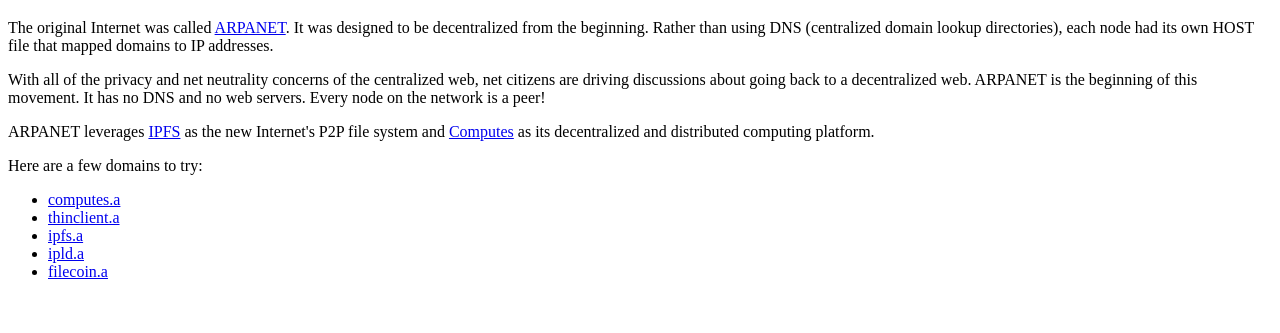
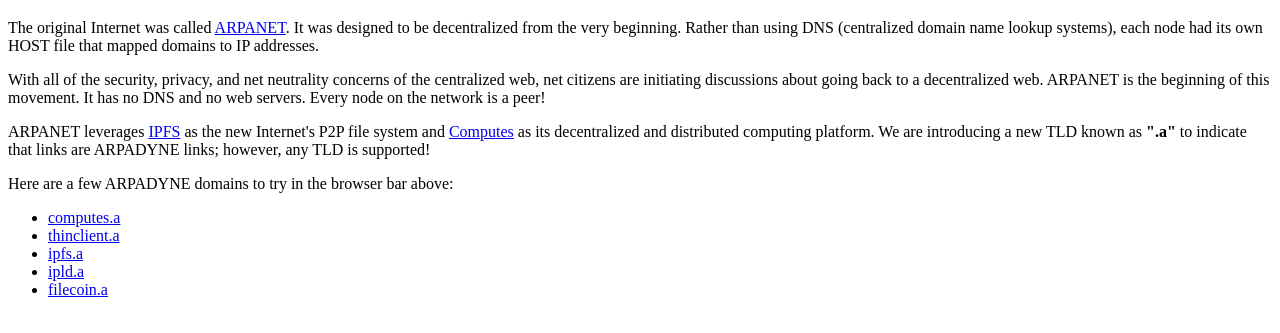
Before and after one commit to chrismatthieu/arpadyne, a website: page public/arpadyne.html in a window 1280 px wide. Shown: the part 61-394 px from the top of the page. Drawn offline with Linux system fonts and the light colour scheme.

Commit message:
updated welcome text and added home link

```diff
--- a/public/arpadyne.html
+++ b/public/arpadyne.html
@@ -7,17 +7,17 @@
   <body>
     <h1>Welcome to ARPADYNE!</h1>
     <p>
-      The original Internet was called <a href="https://en.wikipedia.org/wiki/ARPANET">ARPANET</a>. It was designed to be decentralized from the beginning. Rather than using DNS (centralized domain lookup directories), each node had its own HOST file that mapped domains to IP addresses.
+      The original Internet was called <a href="https://en.wikipedia.org/wiki/ARPANET">ARPANET</a>. It was designed to be decentralized from the very beginning. Rather than using DNS (centralized domain name lookup systems), each node had its own HOST file that mapped domains to IP addresses.
     </p>
     <p>
-      With all of the privacy and net neutrality concerns of the centralized web, net citizens are driving discussions about going back to a decentralized web.
+      With all of the security, privacy, and net neutrality concerns of the centralized web, net citizens are initiating discussions about going back to a decentralized web.
       ARPANET is the beginning of this movement. It has no DNS and no web servers. Every node on the network is a peer!
     </p>
     <p>
-      ARPANET leverages <a href="https://ipfs.io">IPFS</a> as the new Internet's P2P file system and <a href="https://computes.com">Computes</a> as its decentralized and distributed computing platform.
+      ARPANET leverages <a href="https://ipfs.io">IPFS</a> as the new Internet's P2P file system and <a href="https://computes.com">Computes</a> as its decentralized and distributed computing platform. We are introducing a new TLD known as <b>".a"</b> to indicate that links are ARPADYNE links; however, any TLD is supported!
     </p>
     <p>
-      Here are a few domains to try:
+       Here are a few ARPADYNE domains to try in the browser bar above:
       <ul>
         <li>
           <a href="https://arpadyne.computes.com/computes.a" target="_parent" >computes.a</a>
```
Also changed, not shown: public/index.html (+1 -1 lines).
